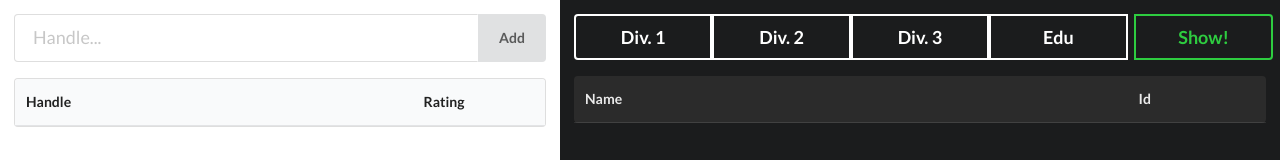
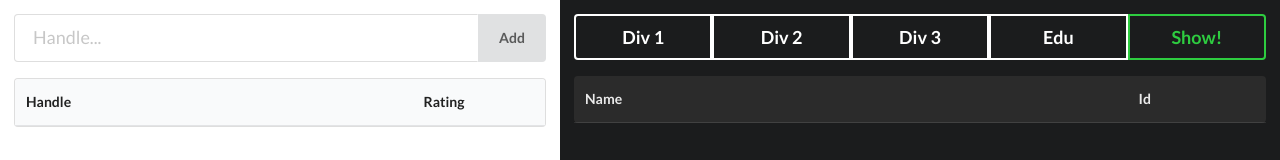
Before and after one commit to cfvs/cfvs.github.io, a plain HTML site: page index.html in a window 1280 px wide. Shown: the top 160 px of the page. Drawn offline with nearby package versions, Linux system fonts and the light colour scheme; no server answers.

Commit message:
Update index.html

```diff
--- a/index.html
+++ b/index.html
@@ -38,11 +38,11 @@
 
         <div class="nine wide black column">
             <div class="five ui buttons">
-                    <button class="ui big inverted button" id="Div. 1" onclick="SC(this.id)">Div. 1</button>
-                    <button class="ui big inverted button" id="Div. 2" onclick="SC(this.id)">Div. 2</button>
-                    <button class="ui big inverted button" id="Div. 3" onclick="SC(this.id)">Div. 3</button>
+                    <button class="ui big inverted button" id="Div. 1" onclick="SC(this.id)">Div 1</button>
+                    <button class="ui big inverted button" id="Div. 2" onclick="SC(this.id)">Div 2</button>
+                    <button class="ui big inverted button" id="Div. 3" onclick="SC(this.id)">Div 3</button>
                     <button class="ui big inverted button" id="Edu" onclick="SC(this.id)">Edu</button>
-                    <button class="ui big green inverted button" style="margin-left: 1%;" onclick="Show()">Show!</button>
+                    <button class="ui big green inverted button" onclick="Show()">Show!</button>
             </div>
             <div style="overflow-y: scroll; display: block; max-height: 85vh; margin-top: 2vh">
                 <table class="ui fluid striped table inverted" id="contestTable">
```
